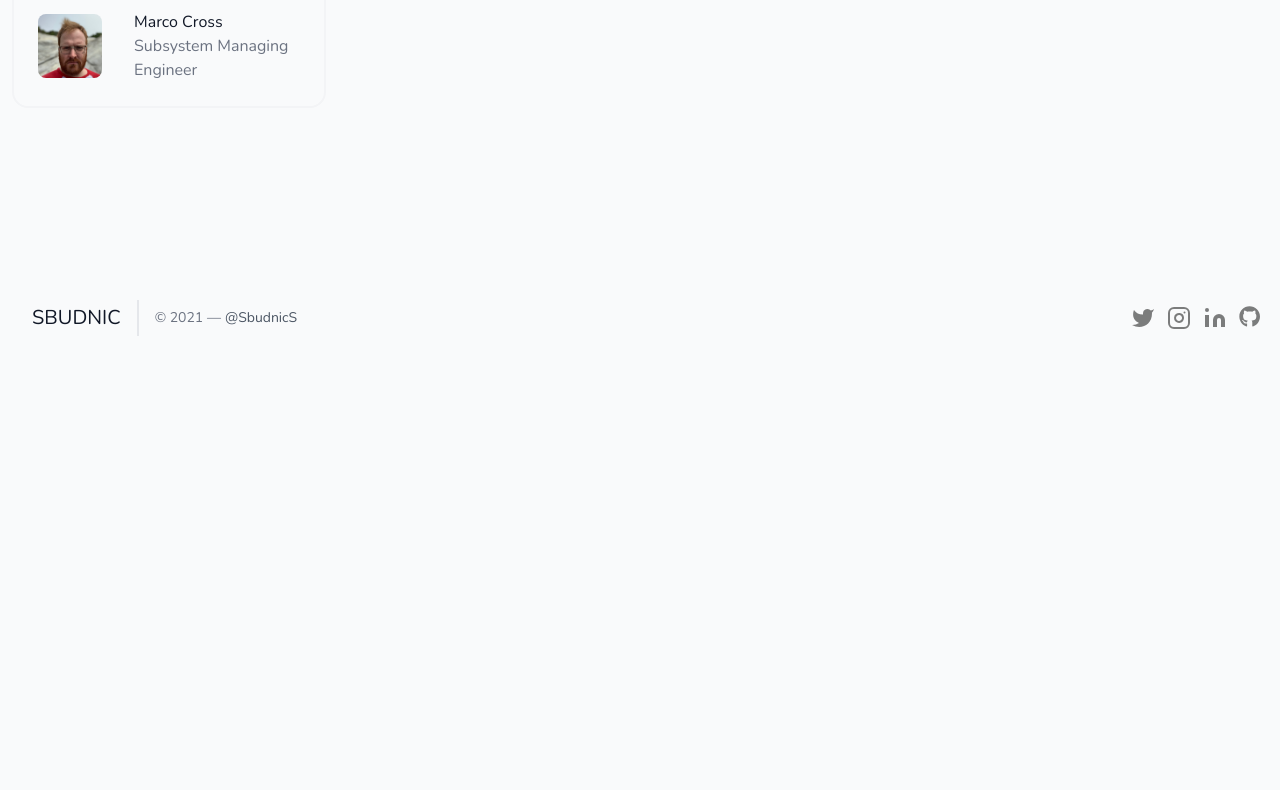
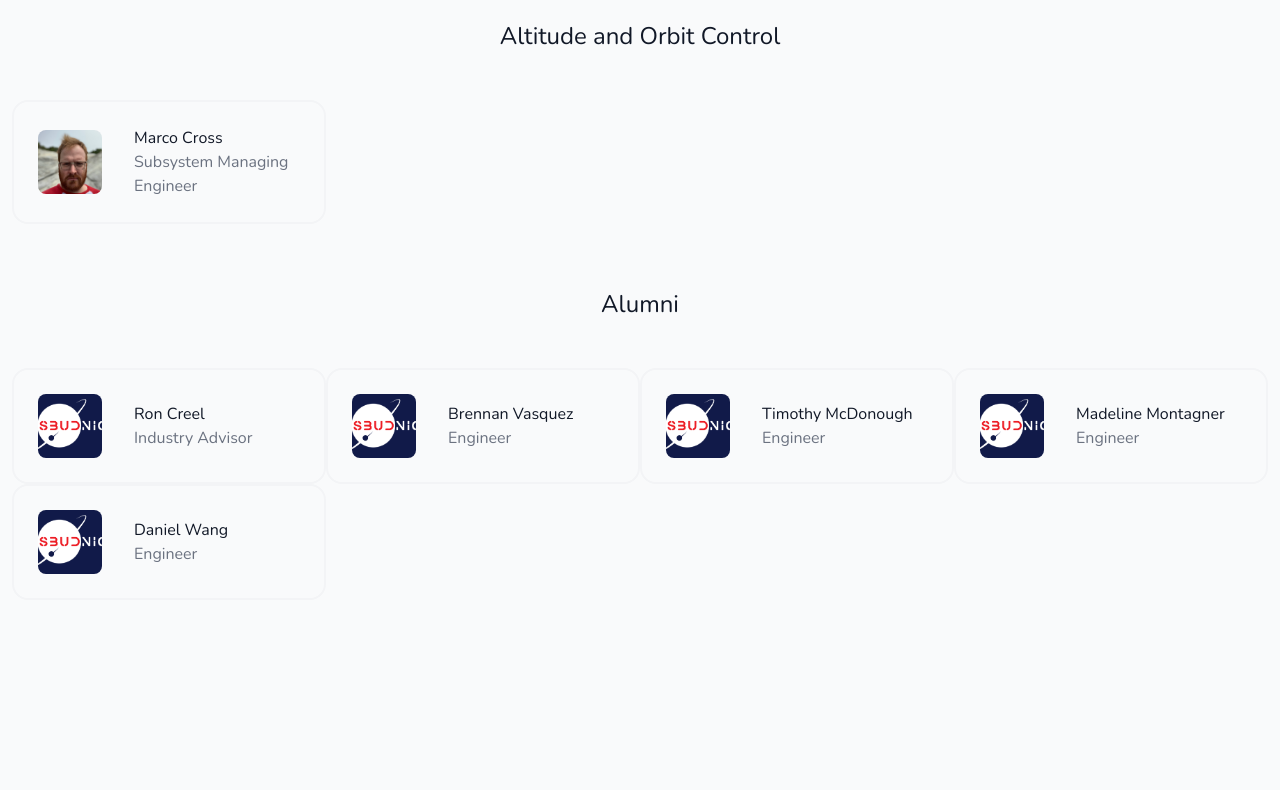
Before and after one commit to benkilimnik/SBUDNIC, a React (Create React App) app: page /team in a window 1280 px wide. Shown: the part 2756-3546 px from the top of the page. Before the commit the page ends 3124 px from the top, so only its background shows below. Built offline with nearby package versions, Linux system fonts and the light colour scheme.

Commit message:
add alumni to team page

```diff
--- a/src/components/ItemPages/Team.js
+++ b/src/components/ItemPages/Team.js
@@ -129,6 +129,18 @@ export default function Team() {
                 <ImageCard key={item.id} item={item} />
               ))}
           </div>
+          <div className="flex flex-col w-full mb-10 text-center">
+            <h1 className="mb-4 text-2xl font-medium text-gray-900 sm:text-2xl title-font">
+            Alumni
+            </h1>
+          </div>
+          <div className="flex flex-wrap mb-16 -m-2">
+            {team
+              .filter((item) => item.team === "alumni")
+              .map((item) => (
+                <ImageCard key={item.id} item={item} />
+              ))}
+          </div>
 
         </div>
       </section>
--- a/src/components/content/team.js
+++ b/src/components/content/team.js
@@ -94,16 +94,6 @@ const team = [
     image: maddie,
     team: "Testing",
   },
-
-  {
-    id: 8,
-    title: "Filip Kierzenka",
-    subtitle:
-      "Rising junior from Framingham, MA studying Applied Math and Computer Science. As part of the OBDH team, I am working to ensure that our computer systems survive the radiation of space. Outside of school work I like to play hockey, build things, and reinvent the wheel.",
-    category: "Onboard Data Handling Engineer",
-    team: "PL + OBDH",
-    image: filip,
-  },
   {
     id: 9,
     title: "Daniel Wang",
@@ -146,6 +136,17 @@ const team = [
     category: "",
     position: "Subsystem Managing Engineer",
     image: sbudnicNW,
+  },
+
+  {
+    id: 8,
+    title: "Filip Kierzenka",
+    subtitle:
+      "Rising junior from Framingham, MA studying Applied Math and Computer Science. As part of the OBDH team, I am working to ensure that our computer systems survive the radiation of space. Outside of school work I like to play hockey, build things, and reinvent the wheel.",
+    category: "Onboard Data Handling Engineer",
+    position: "Engineer",
+    team: "OBDH + PL",
+    image: filip,
   },
   {
     id: 55,
@@ -328,6 +329,46 @@ const team = [
     position: "Engineer",
     team: "EPS",
   },
+  {
+    id: 43,
+    title: "Ron Creel",
+    category: "Onboard Data Handling Engineer",
+    position: "Industry Advisor",
+    team: "alumni",
+    image: sbudnicNW,
+  },
+  {
+    id: 40,
+    title: "Brennan Vasquez",
+    category: "Onboard Data Handling Engineer",
+    position: "Engineer",
+    team: "alumni",
+    image: sbudnicNW,
+  },
+  {
+    id: 41,
+    title: "Timothy McDonough",
+    category: "Onboard Data Handling Engineer",
+    position: "Engineer",
+    team: "alumni",
+    image: sbudnicNW,
+  },
+  {
+    id: 42,
+    title: "Madeline Montagner",
+    category: "Onboard Data Handling Engineer",
+    position: "Engineer",
+    team: "alumni",
+    image: sbudnicNW,
+  },
+  {
+    id: 44,
+    title: "Daniel Wang",
+    category: "Onboard Data Handling Engineer",
+    position: "Engineer",
+    team: "alumni",
+    image: sbudnicNW,
+  },
 ]
 
 export { team }
```
Also changed, not shown: 1 other file (tests, documents, lock files or other folders).
